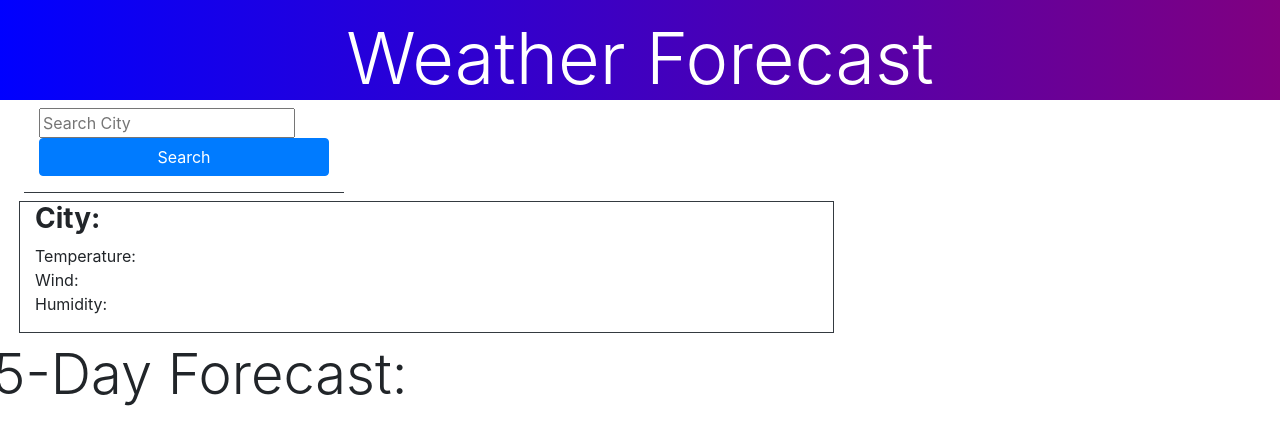
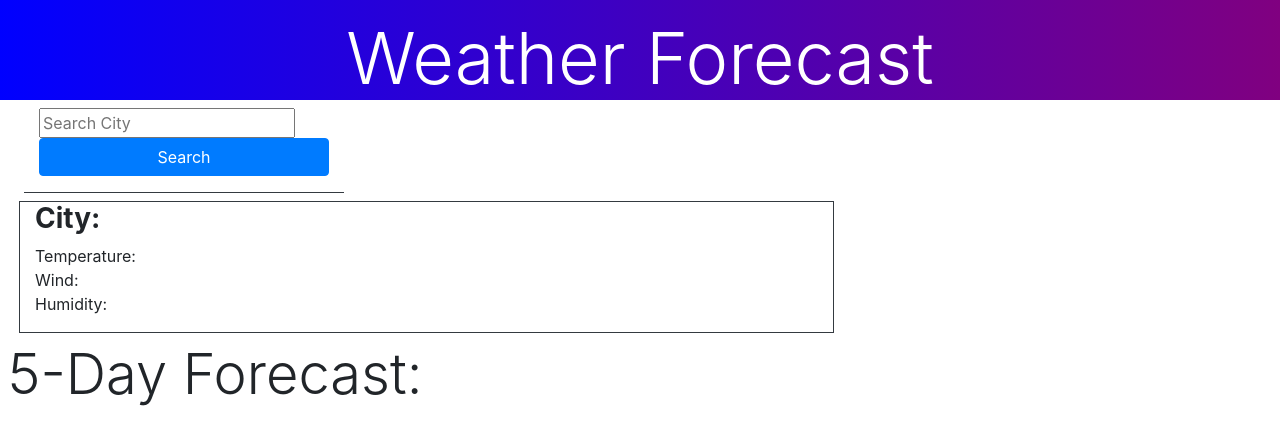
Before and after one commit to emmettrr/Weather-App, a plain HTML site: page index.html in a window 1280 px wide. Drawn offline with nearby package versions, Linux system fonts and the light colour scheme.

Commit message:
fixed 5day forecast styling

```diff
--- a/index.html
+++ b/index.html
@@ -24,7 +24,7 @@
         <ul id="previousSearch"></ul>
     </div>
     </div>
-    <div class='row'>
+    <div class='row mx-auto'>
       <div class='forecast'>
           <div class='container-fluid m1-2'>
               <div class='row p-2'>
```
